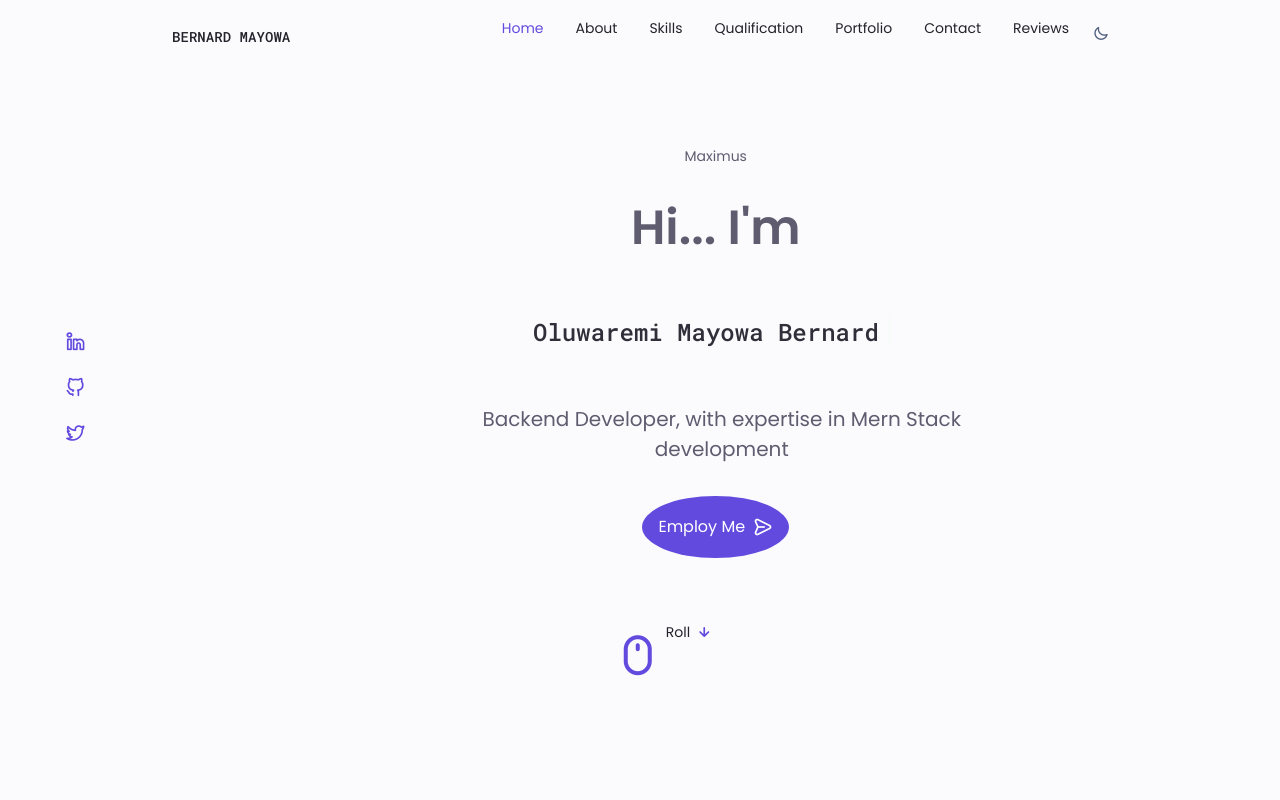
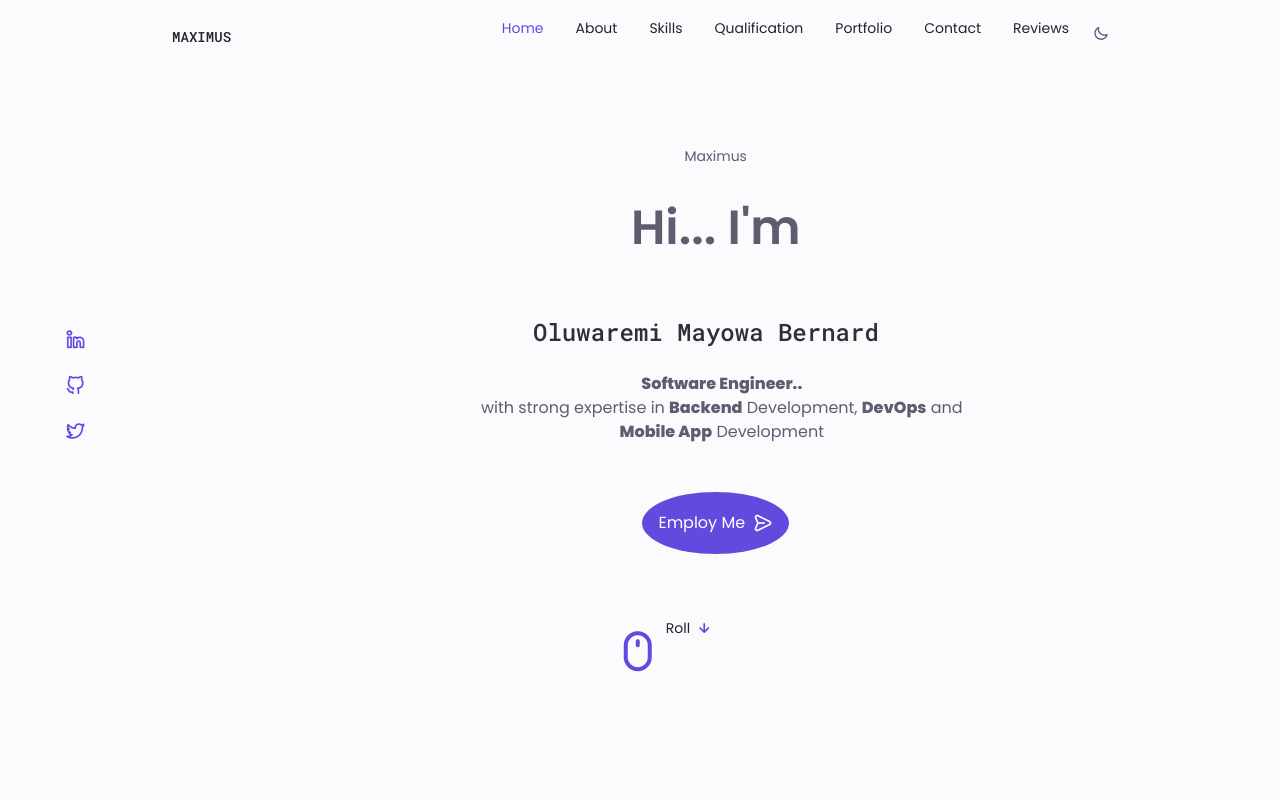
Before and after one commit to Maximus-2067/maximus, a plain HTML site: page index.html in a window 1280 px wide. Shown: the top 800 px of the page. Drawn offline with nearby package versions, Linux system fonts and the light colour scheme; animation ran at ten frames a second.

Commit message:
edited subtitle

```diff
--- a/css/style.css
+++ b/css/style.css
@@ -359,7 +359,7 @@ img{
 /* ===================== HOME ================== */
 
 .home{
-    height: 70vh;
+    height: 80vh;
     align-content: space-between;
     margin-top: var(--mb-3);
     padding-bottom: 0;
@@ -431,17 +431,17 @@ img{
 
 .home__subtitle{
   text-align: center;
-  font-size: var(--h3-font-size);
+  font-size: var(--h4-font-size);
   color: var(--text-color);
   font-weight: var(--font-medium);
-  margin-bottom: var(--mb-1);
+  margin-bottom: var(--mb-2);
   padding: 1rem 1.5rem 1rem 1.5rem;
   margin-left: var(--mb-0-75);
 }
 
 #typewriter{
     margin-top: var(--mb-1);
-    margin-bottom: var(--mb-2);
+    /* margin-bottom: var(--mb-1); */
 }
 
 .Typewriter__wrapper{
--- a/index.html
+++ b/index.html
@@ -34,7 +34,7 @@
 <!-- ------------- HEADER -------------------->
     <header class="header" id="header">
         <nav class="nav container navbar-expand-lg">
-            <a href="#" class="nav__logo navbar-brand ml-3">Bernard Mayowa</a>
+            <a href="#" class="nav__logo navbar-brand ml-3">Maximus</a>
             <button class="navbar-toggler" type="button" data-toggle="collapse" data-target="#navbar-default" aria-controls="navbar-default" aria-expanded="false" aria-label="Toggle navigation">
                 <span class="navbar-toggler-icon"></span>
             </button>
@@ -133,7 +133,7 @@
                     <small class="home__welcome s-color">Maximus</small>
                     <h1 class="home__title">Hi... I'm</h1>
                     <div id="typewriter"></div>
-                    <h3 class="home__subtitle" id="home-bio">Backend Developer, with expertise in Mern Stack development</h3>
+                    <h3 class="home__subtitle" id="home-bio"><strong>Software Engineer..</strong><br> with strong expertise in <strong>Backend</strong> Development, <strong>DevOps</strong> and <strong>Mobile App</strong> Development</h3>
                     <a href="#contact" class="button button--flex">
                         Employ Me <i class="uil uil-message button__icon"></i>
                     </a>
```
